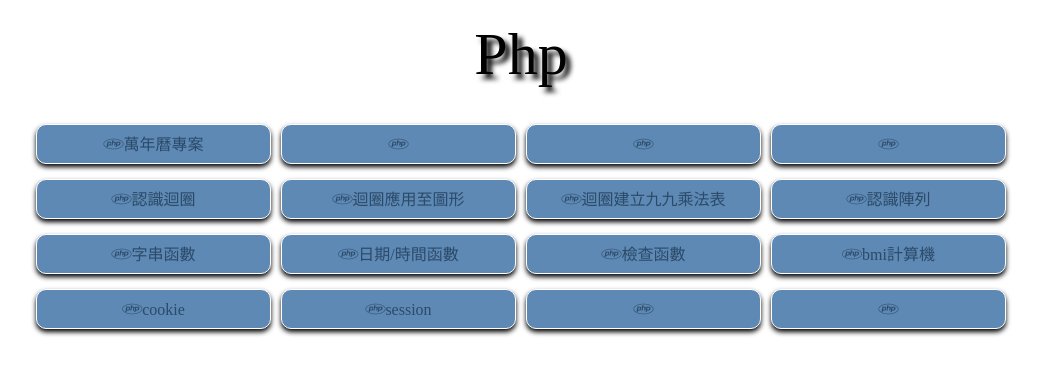
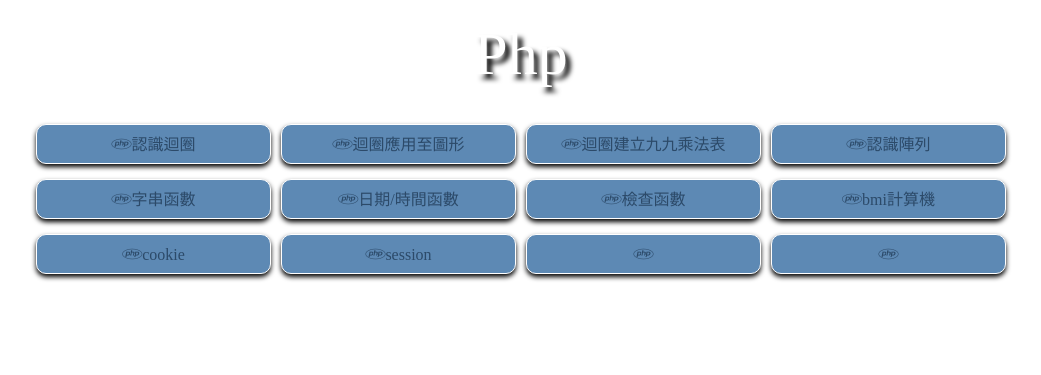
Before and after one commit to LinMinFan/php-index, a PHP site: page / in a window 1280 px wide. Shown: the top 375 px of the page, without its empty margins (119-1160 px from the left). Run offline with PHP 8.4, Linux system fonts and the light colour scheme; some libraries are stand-ins or nearby versions.

Commit message:
[changes] 萬年曆移至作品集

```diff
--- a/css/style.css
+++ b/css/style.css
@@ -8,6 +8,7 @@
     font-size: 60px;
     margin: 20px 0;
     text-shadow: 5px 5px 5px #000000;
+    color: #FFFFFF;
 }
 .menu{
     display: flex;
--- a/index.html
+++ b/index.html
@@ -18,12 +18,6 @@
 <body>
     <p class="title">Php</i></p>
     <div class="menu">
-        <div class="line">
-            <a href="http://220.128.133.15/s1110204/mycalendar/index.php" target="_blank"><i class="fa-brands fa-php"></i>萬年曆專案</a>
-            <a href="" target="_blank"><i class="fa-brands fa-php"></i></a>
-            <a href="" target="_blank"><i class="fa-brands fa-php"></i></a>
-            <a href="" target="_blank"><i class="fa-brands fa-php"></i></a>
-        </div>
         <div class="line">
             <a href="https://raw.githubusercontent.com/LinMinFan/php-index/main/loops/loops.php" target="_blank"><i class="fa-brands fa-php"></i>認識迴圈</a>
             <a href="https://raw.githubusercontent.com/LinMinFan/php-index/main/loops/star.php" target="_blank"><i class="fa-brands fa-php"></i>迴圈應用至圖形</a>
```
